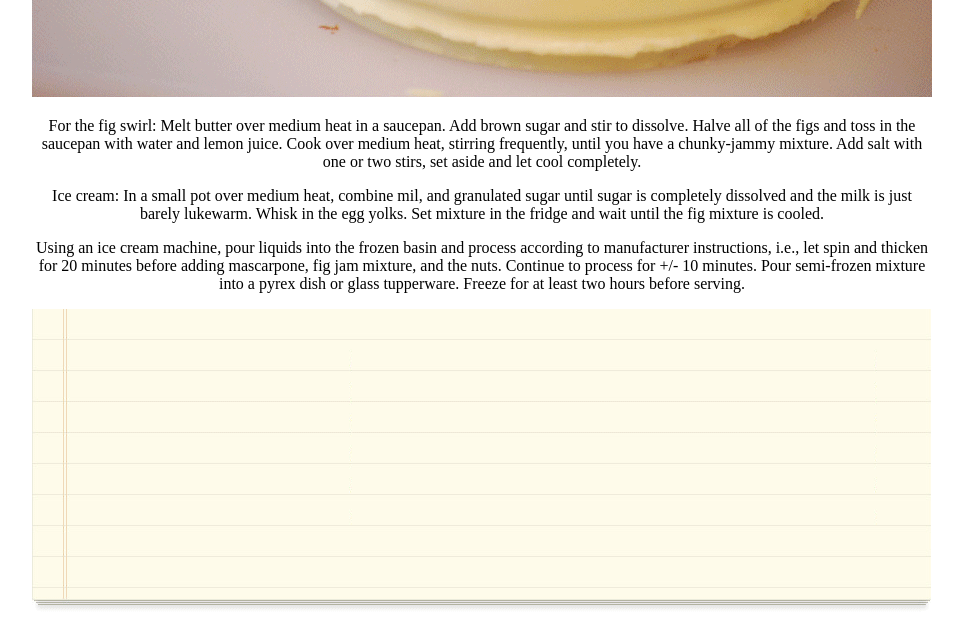
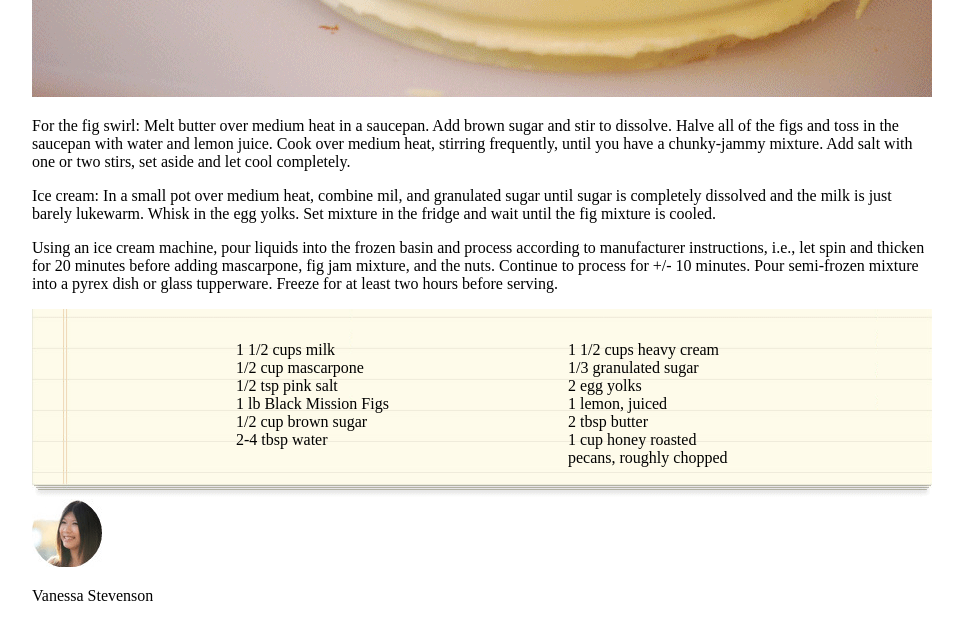
Before and after one commit to abrielcleaver/LAB-10--chocolate-pizza, a website: page index.html in a window 1280 px wide. Shown: the part 710-1328 px from the top of the page, without its empty margins (158-1121 px from the left). Drawn offline with Linux system fonts and the light colour scheme.

Commit message:
update styling for ingredients

```diff
--- a/index.html
+++ b/index.html
@@ -58,19 +58,22 @@
             Using an ice cream machine, pour liquids into the frozen basin and process according to manufacturer instructions, i.e., let spin and thicken for 20 minutes before adding mascarpone, fig jam mixture, and the nuts. Continue to process for +/- 10 minutes. Pour semi-frozen mixture into a pyrex dish or glass tupperware. Freeze for at least two hours before serving.
         </p>
         <div class="container">
-            <img src="./assets/list-bg.png" alt="picture of list for ingredients">
+            <div class="container-side">
                 <div id="milk">1 1/2 cups milk</div>
                 <div id="mascarpone">1/2 cup mascarpone</div>
                 <div id="salt">1/2 tsp pink salt</div>
                 <div id="figs">1 lb Black Mission Figs</div>
                 <div id="brown-sugar">1/2 cup brown sugar</div>
                 <div id="water">2-4 tbsp water</div>
+            </div>
+            <div class="container-side">
                 <div id="cream">1 1/2 cups heavy cream</div>
                 <div id="sugar">1/3 granulated sugar</div>
                 <div id="egg">2 egg yolks</div>
                 <div id="lemon">1 lemon, juiced</div>
                 <div id="butter">2 tbsp butter</div>
                 <div id="pecans">1 cup honey roasted pecans, roughly chopped</div>
+            </div>
         </div>
     </main>
     <footer>
--- a/styles/style.css
+++ b/styles/style.css
@@ -58,15 +58,16 @@
     color: gray;
 }
 
-.instructions {
-    text-align: center;
-    margin-left: auto;
-    margin-right: auto;
+.container {
+    background-image: url(../assets/list-bg.png);
+    background-position: bottom;
+    background-size: cover;
+    display: flex;
+    flex-direction: row;
+    justify-content: space-evenly;
+    padding: 2rem;
 }
 
-#milk {
-    position: absolute;
-    top: 50%;
-    left: 50%;
-    transform: translate(-50%, -50%);
+.container-side {
+    width: 10rem;
 }
```
Also changed, not shown: 1 other file. Lines whose indentation alone changed are shown as unchanged.
